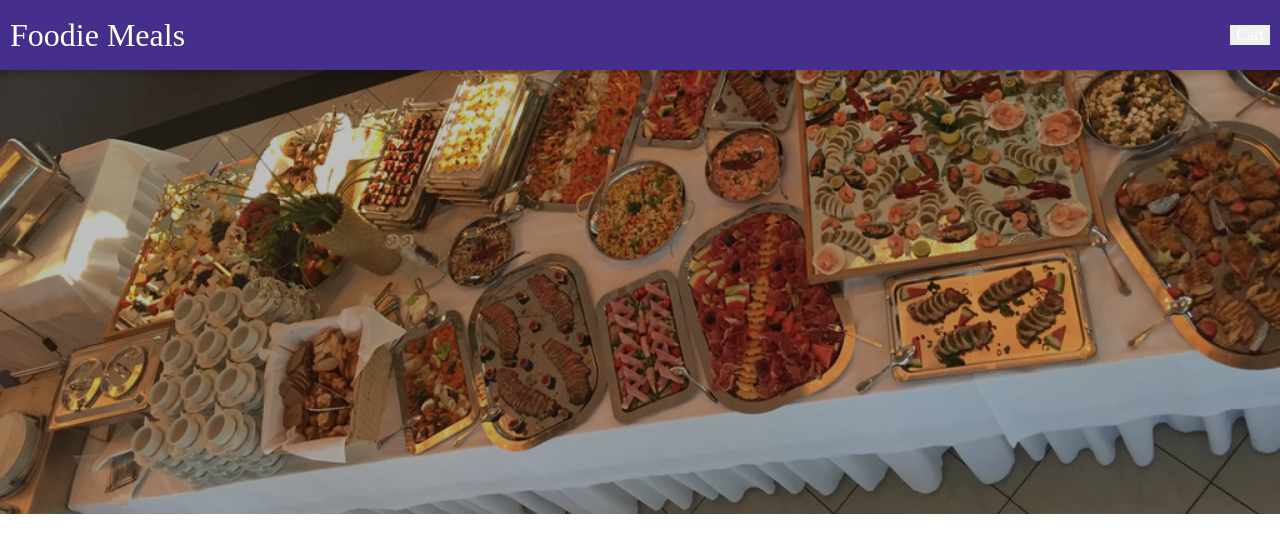
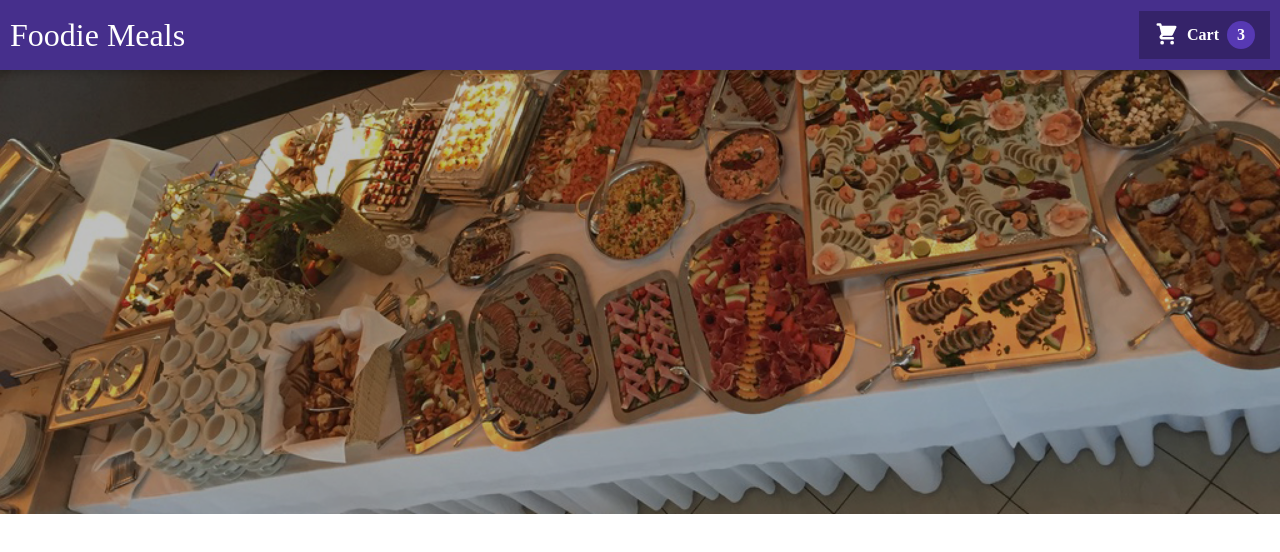
Before and after one commit to flare-s/foodie-meals, a React (Create React App) app: page / in a window 1280 px wide. Shown: the top 552 px of the page. Built offline with nearby package versions, Linux system fonts and the light colour scheme.

Commit message:
Added cart button component with styles

```diff
--- a/src/App.css
+++ b/src/App.css
@@ -5,6 +5,8 @@
 :root {
   --text: #fff;
   --primary-color: rgb(70, 47, 140);
+  --primary-color-dark: rgb(54, 36, 107);
+  --primary-color-light: rgb(87, 57, 179);
   --shadow: rgba(0, 0, 0, 0.25);
 }
 
@@ -26,6 +28,7 @@ button {
   color: inherit;
   cursor: pointer;
   border: none;
+  font: inherit;
 }
 
 img {
--- /dev/null
+++ b/src/components/Cart/CartButton/CartButton.js
@@ -0,0 +1,14 @@
+import React from "react";
+import CartIcon from "../CartIcon";
+import styles from "./CartButton.module.scss";
+const CartButton = () => {
+  return (
+    <button className={styles.button}>
+      <CartIcon className={styles.icon} />
+      Cart
+      <span className={styles.badge}>3</span>
+    </button>
+  );
+};
+
+export default CartButton;
--- /dev/null
+++ b/src/components/Cart/CartButton/CartButton.module.scss
@@ -0,0 +1,57 @@
+@use "../../../helpers/" as *;
+
+.button {
+  background-color: var(--shadow);
+  padding: toRem(10) toRem(15);
+  display: flex;
+  justify-content: space-around;
+  align-items: center;
+  border-radius: 10;
+  font-weight: bold;
+
+  &:hover,
+  &:active {
+    background-color: var(--primary-color-dark);
+  }
+
+  &:hover .badge,
+  &:active .badge {
+    background-color: var(--primary-color);
+  }
+}
+
+.icon {
+  width: toRem(25);
+  height: toRem(25);
+  margin-right: toRem(8);
+}
+
+.badge {
+  background-color: var(--primary-color-light);
+  padding: toRem(5) toRem(10);
+  border-radius: 25px;
+  margin-left: toRem(8);
+  font-weight: bold;
+}
+
+.bump {
+  animation: bump 300ms ease-out;
+}
+
+@keyframes bump {
+  0% {
+    transform: scale(1);
+  }
+  10% {
+    transform: scale(0.9);
+  }
+  30% {
+    transform: scale(1.1);
+  }
+  50% {
+    transform: scale(1.15);
+  }
+  100% {
+    transform: scale(1);
+  }
+}
--- /dev/null
+++ b/src/components/Cart/CartIcon.js
@@ -0,0 +1,14 @@
+const CartIcon = (props) => {
+  return (
+    <svg
+      xmlns="http://www.w3.org/2000/svg"
+      viewBox="0 0 20 20"
+      fill="currentColor"
+      className={props.className}
+    >
+      <path d="M3 1a1 1 0 000 2h1.22l.305 1.222a.997.997 0 00.01.042l1.358 5.43-.893.892C3.74 11.846 4.632 14 6.414 14H15a1 1 0 000-2H6.414l1-1H14a1 1 0 00.894-.553l3-6A1 1 0 0017 3H6.28l-.31-1.243A1 1 0 005 1H3zM16 16.5a1.5 1.5 0 11-3 0 1.5 1.5 0 013 0zM6.5 18a1.5 1.5 0 100-3 1.5 1.5 0 000 3z" />
+    </svg>
+  );
+};
+
+export default CartIcon;
--- a/src/components/Header/Header.js
+++ b/src/components/Header/Header.js
@@ -1,12 +1,13 @@
 import React, { Fragment } from "react";
 import mealsImage from "../../assets/meals.jpg";
+import CartButton from "../Cart/CartButton/CartButton";
 import styles from "./Header.module.scss";
 const Header = () => {
   return (
     <Fragment>
       <header className={styles.header}>
         <h1>Foodie Meals</h1>
-        <button>Cart</button>
+        <CartButton />
       </header>
       <div className={styles["main-image"]}>
         <img src={mealsImage} alt="Table full of food" />
```
